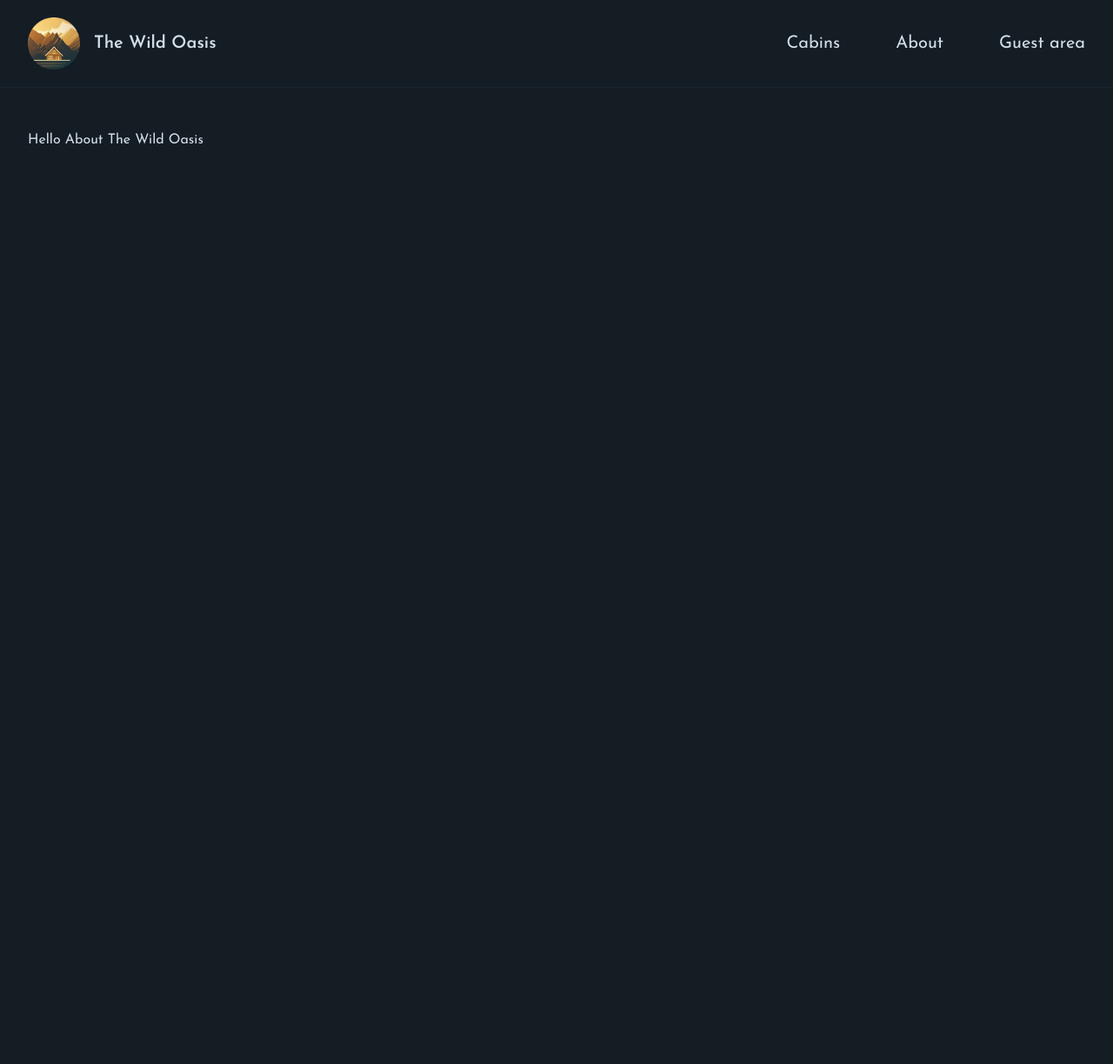
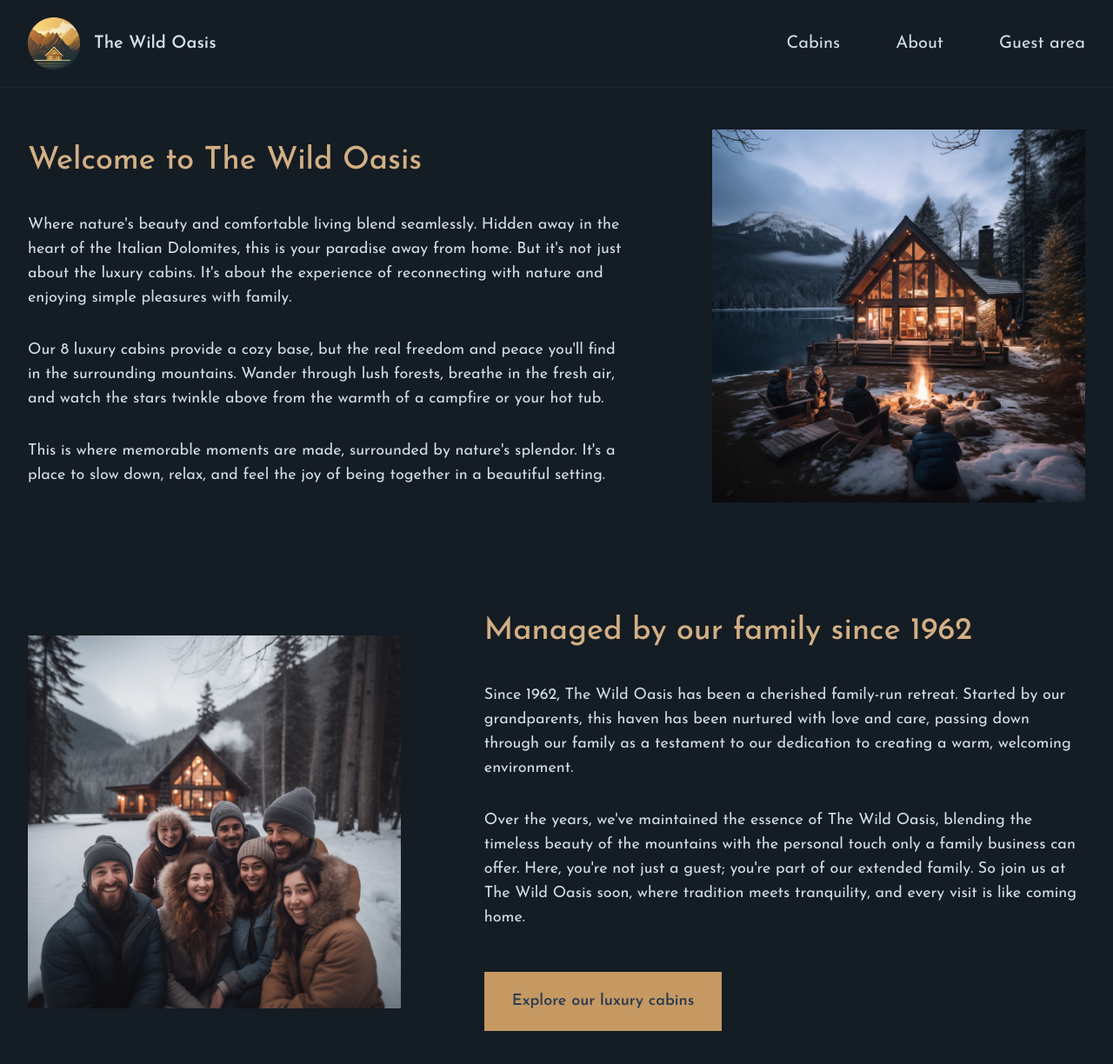
Before and after one commit to Navi003/next-app-wild-oasis, a Next.js app: page /about in a window 1280 px wide. Shown: the top 1224 px of the page at 87% size. Before the commit the page ends 800 px from the top, so only its background shows below. Built offline with nearby package versions, Linux system fonts and the light colour scheme.

Commit message:
added About and Cabins Page

```diff
--- a/app/_components/Logo.js
+++ b/app/_components/Logo.js
@@ -1,7 +1,9 @@
+import Image from "next/image";
+import logo from "@/public/logo.png";
 function Logo() {
   return (
-    <a href="/" className="flex items-center gap-4 z-10">
-      <img src="/icon.png" height="60" width="60" alt="The Wild Oasis logo" />
+    <a href="/" className="z-10 flex items-center gap-4">
+      <Image src={logo} height="60" width="60" alt="The Wild Oasis logo" />
       <span className="text-xl font-semibold text-primary-100">
         The Wild Oasis
       </span>
--- a/app/about/page.js
+++ b/app/about/page.js
@@ -1,11 +1,88 @@
+import Image from "next/image";
 import React from "react";
-
+import colOne from "@/public/about-1.jpg";
+import colTwo from "@/public/about-2.jpg";
 export const metadata = {
   title: "About",
 };
 
-function Page() {
-  return <h1>Hello About The Wild Oasis</h1>;
+export default function Page() {
+  return (
+    <div className="grid items-center grid-cols-5 text-lg gap-x-24 gap-y-32">
+      <div className="col-span-3">
+        <h1 className="mb-10 text-4xl font-medium text-accent-400">
+          Welcome to The Wild Oasis
+        </h1>
+
+        <div className="space-y-8">
+          <p>
+            Where nature's beauty and comfortable living blend seamlessly.
+            Hidden away in the heart of the Italian Dolomites, this is your
+            paradise away from home. But it's not just about the luxury cabins.
+            It's about the experience of reconnecting with nature and enjoying
+            simple pleasures with family.
+          </p>
+          <p>
+            Our 8 luxury cabins provide a cozy base, but the real freedom and
+            peace you'll find in the surrounding mountains. Wander through lush
+            forests, breathe in the fresh air, and watch the stars twinkle above
+            from the warmth of a campfire or your hot tub.
+          </p>
+          <p>
+            This is where memorable moments are made, surrounded by nature's
+            splendor. It's a place to slow down, relax, and feel the joy of
+            being together in a beautiful setting.
+          </p>
+        </div>
+      </div>
+
+      <div className="col-span-2">
+        <Image
+          src={colOne}
+          alt="Family sitting around a fire pit in front of cabin"
+        />
+      </div>
+
+      <div className="relative col-span-2 aspect-square ">
+        <Image
+          src="/about-2.jpg"
+          className="object-cover"
+          fill
+          alt="Family that manages The Wild Oasis"
+        />
+      </div>
+
+      <div className="col-span-3">
+        <h1 className="mb-10 text-4xl font-medium text-accent-400">
+          Managed by our family since 1962
+        </h1>
+
+        <div className="space-y-8">
+          <p>
+            Since 1962, The Wild Oasis has been a cherished family-run retreat.
+            Started by our grandparents, this haven has been nurtured with love
+            and care, passing down through our family as a testament to our
+            dedication to creating a warm, welcoming environment.
+          </p>
+          <p>
+            Over the years, we've maintained the essence of The Wild Oasis,
+            blending the timeless beauty of the mountains with the personal
+            touch only a family business can offer. Here, you're not just a
+            guest; you're part of our extended family. So join us at The Wild
+            Oasis soon, where tradition meets tranquility, and every visit is
+            like coming home.
+          </p>
+
+          <div>
+            <a
+              href="/cabins"
+              className="inline-block px-8 py-5 mt-4 text-lg font-semibold transition-all bg-accent-500 text-primary-800 hover:bg-accent-600"
+            >
+              Explore our luxury cabins
+            </a>
+          </div>
+        </div>
+      </div>
+    </div>
+  );
 }
-
-export default Page;
--- a/app/cabins/page.js
+++ b/app/cabins/page.js
@@ -1,27 +1,36 @@
 import React from "react";
 import Counter from "../_components/Counter";
+import CabinCard from "../_components/CabinCard";
 
 export const metadat = {
   title: "Cabins",
 };
 
-async function Page() {
-  const res = await fetch("https://jsonplaceholder.typicode.com/users");
-
-  const data = await res.json();
-
-  console.log(data);
+export default function Page() {
+  // CHANGE
+  const cabins = [];
 
   return (
     <div>
-      <ul>
-        {data.map((user) => {
-          return <li key={user.id}>{user.name}</li>;
-        })}
-      </ul>
-      <Counter users={data} />
+      <h1 className="mb-5 text-4xl font-medium text-accent-400">
+        Our Luxury Cabins
+      </h1>
+      <p className="mb-10 text-lg text-primary-200">
+        Cozy yet luxurious cabins, located right in the heart of the Italian
+        Dolomites. Imagine waking up to beautiful mountain views, spending your
+        days exploring the dark forests around, or just relaxing in your private
+        hot tub under the stars. Enjoy nature's beauty in your own little home
+        away from home. The perfect spot for a peaceful, calm vacation. Welcome
+        to paradise.
+      </p>
+
+      {cabins.length > 0 && (
+        <div className="grid gap-8 sm:grid-cols-1 md:grid-cols-2 lg:gap-12 xl:gap-14">
+          {cabins.map((cabin) => (
+            <CabinCard cabin={cabin} key={cabin.id} />
+          ))}
+        </div>
+      )}
     </div>
   );
 }
-
-export default Page;
--- a/app/layout.js
+++ b/app/layout.js
@@ -24,7 +24,7 @@
   return (
     <html lang="en">
       <body
-        className={`${josefin.className} min-h-screen bg-primary-950 antialiased text-primary-100 flex flex-col`}
+        className={`${josefin.className} min-h-screen bg-primary-950 antialiased text-primary-100 flex flex-col relative`}
       >
         <Header />
 
--- a/app/page.js
+++ b/app/page.js
@@ -1,12 +1,32 @@
 import React from "react";
 import Link from "next/link";
 import Navigation from "./_components/Navigation";
+import Image from "next/image";
+import bg from "@/public/bg.png";
 function Page() {
   return (
-    <div>
-      <h1>Hello World</h1>
-      <Link href="/cabins">Explore Luxury</Link>
-    </div>
+    <main className="mt-24">
+      <Image
+        src={bg}
+        fill
+        placeholder="blur"
+        quality={80}
+        alt="Mountains and forests with two cabins"
+        className="object-cover object-top"
+      />
+
+      <div className="relative z-10 text-center">
+        <h1 className="mb-10 font-normal tracking-tight text-8xl text-primary-50">
+          Welcome to paradise.
+        </h1>
+        <a
+          href="/cabins"
+          className="px-8 py-6 text-lg font-semibold transition-all bg-accent-500 text-primary-800 hover:bg-accent-600"
+        >
+          Explore luxury cabins
+        </a>
+      </div>
+    </main>
   );
 }
 
```
Also changed, not shown: app/_components/CabinCard.js (renamed from starter/components/CabinCard.js).
